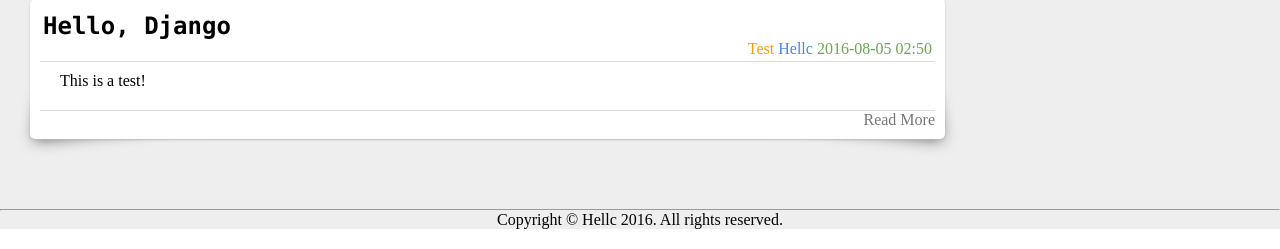
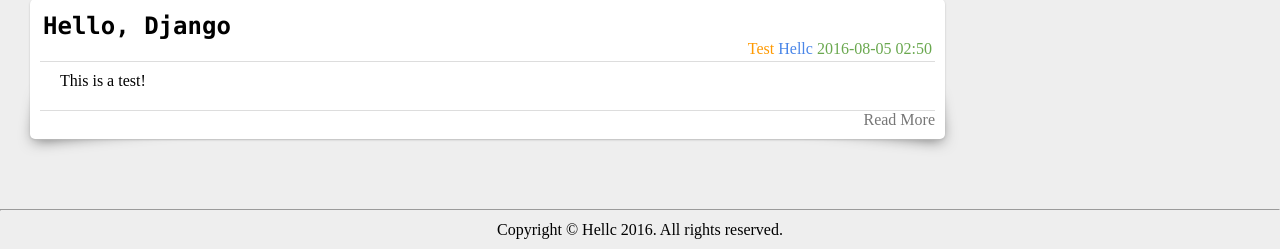
Before and after one commit to 5261/Blog, a Django app: page / in a window 1280 px wide. Shown: the part 674-923 px from the top of the page. Run offline with Django 3.2, Linux system fonts and the light colour scheme; data comes from the database, SQL or seed files in the repository; some libraries are stand-ins or nearby versions.

Commit message:
adjust the style of footer

```diff
--- a/Blog/static/css/parts/footer.css
+++ b/Blog/static/css/parts/footer.css
@@ -1,3 +1,14 @@
 #PageFooter{
     text-align: center;
 }
+
+#PageFooter hr{
+    color: #DDDDDD;
+    font-family: "consolas", "Ubuntu Mono", "Microsoft YaHei", Georgia, 'Times New Roman', Times, 'Songti SC', SimSun, serif;
+}
+
+#PageFooter p{
+    color: #000000;
+    font-family: "Ubuntu mono";
+    padding: 10px;
+}
```
